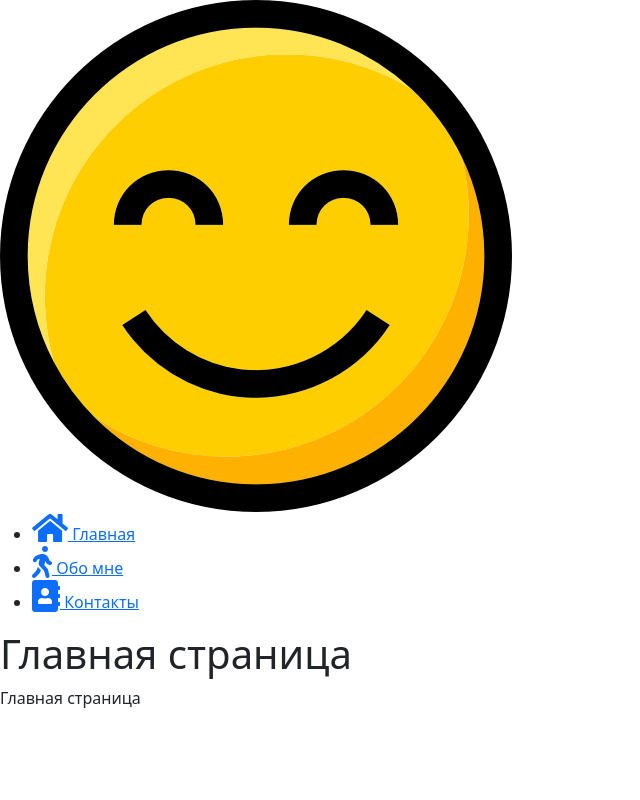
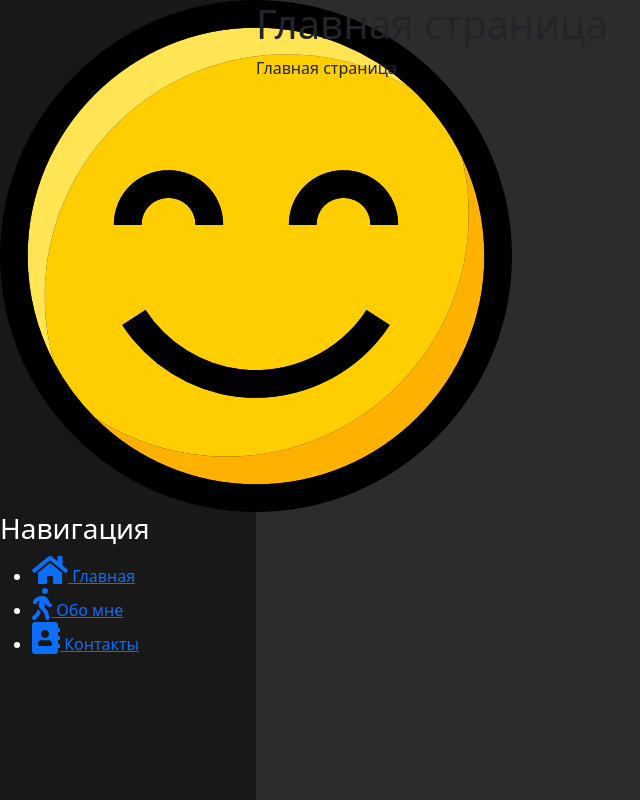
Before and after one commit to VadimRight/django_project, a Django app: page / in a window 1280 px wide. Shown: the whole page, without its empty margins (0-640 px from the left). Run offline with Django 4.2, Linux system fonts and the light colour scheme; some libraries are stand-ins or nearby versions.

Commit message:
added aside to main.css and some text

```diff
--- /dev/null
+++ b/web_project/main/static/main/css/main.css
@@ -0,0 +1,12 @@
+body {
+    background: #2c2c2c;
+}
+aside {
+    float: left;
+    background: #181818;
+    width: 20%;
+    padding: 2,5%;
+    height: 100vh;
+    color: #fff;
+    border-right: 5x solid #4d4d4d;
+}
--- a/web_project/main/templates/main/layout.html
+++ b/web_project/main/templates/main/layout.html
@@ -15,6 +15,7 @@
     <aside>
         <img src="{% static 'main/img/happiness.jpg' %}" alt="Smile">
         <span class = "Smile"></span>
+        <h3>Навигация</h3>
 <ul>
     <li><a href="#"><i class="fas fa-home fa-2x"></i></i> Главная</a></li>
     <li><a href="#"><i class="fas fa-walking fa-2x"></i></i> Обо мне</a></li>
```
